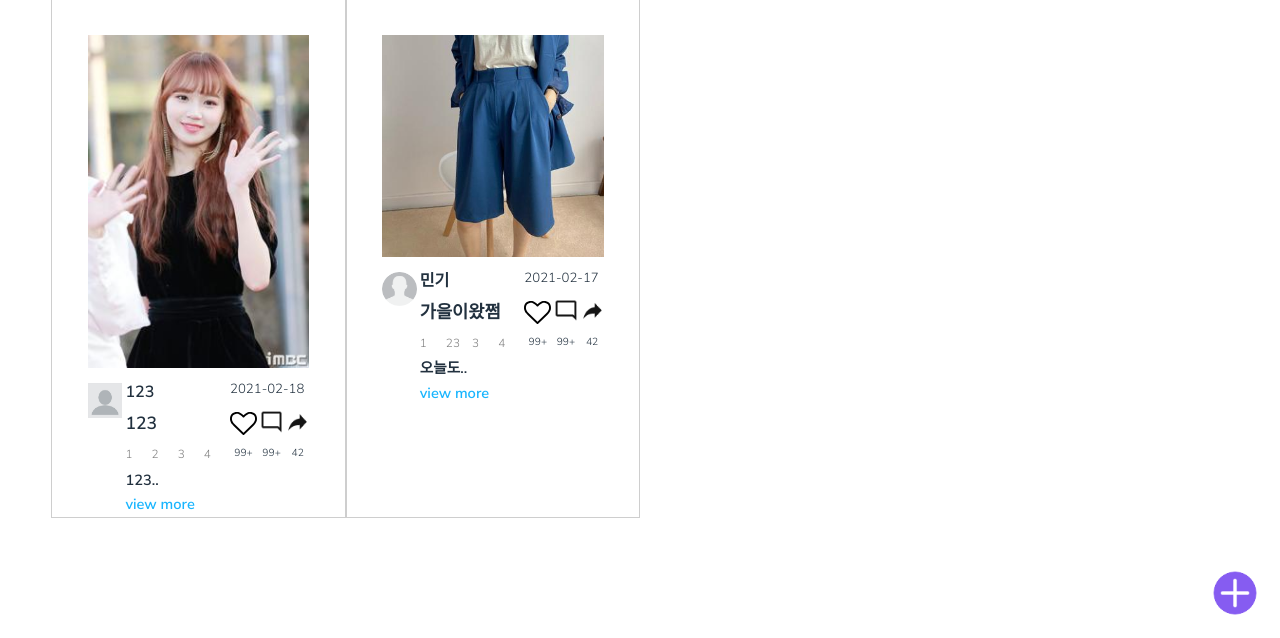
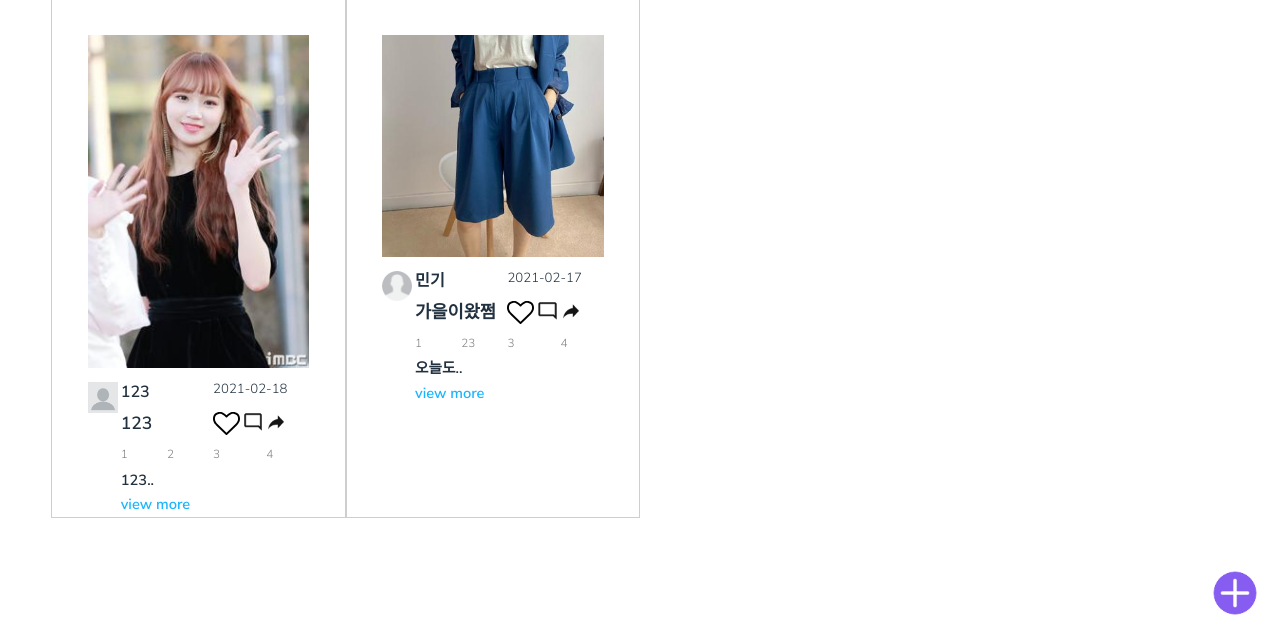
Before and after one commit to kokoball/KOZHA_project, a Flask app: page / in a window 1280 px wide. Shown: the part 162-800 px from the top of the page. Run offline with Flask 2, Linux system fonts and the light colour scheme; data comes from the database, SQL or seed files in the repository; some libraries are stand-ins or nearby versions.

Commit message:
tag size r

```diff
--- a/kozha/static/css/main.css
+++ b/kozha/static/css/main.css
@@ -1769,7 +1769,7 @@
 
 	.media .user_information {
 		display: grid;
-		grid-template-columns: 1.5fr repeat(7, 1fr) ;
+		grid-template-columns: 1.5fr repeat(8, 1fr) ;
 		grid-template-rows: 4fr;
 		grid-gap: 3px;
 	}
@@ -1797,7 +1797,7 @@
 
 	}
 	.user_information .box3 {
-		grid-column: 6/9;
+		grid-column: 6/10;
 		grid-row: 1/2;
 		font-size: 90%;
 
@@ -1820,13 +1820,13 @@
 
 	}
 	.user_information .box7 {
-		grid-column: 2/7;
+		grid-column: 2/6;
 		grid-row: 2/2;
 		font-weight: bold;
 		font-size: 120%;
 
 	}
-	.user_information .box8 {
+	/* .user_information .box8 {
 		grid-column: 6;
 		grid-row: 3/3;
 		font-size: 70%;
@@ -1843,29 +1843,29 @@
 		grid-row: 3/3;
 		font-size: 70%;
 		text-align: center;
-	}
+	} */
 	.user_information .box9 {
-		grid-column: 2;
+		grid-column: 2/4;
 		grid-row: 3/3;
 		color: gray;
 		font-size: 80%;
 
 	}
 	.user_information .box10 {
-		grid-column: 3;
+		grid-column: 4/6;
 		grid-row: 3/3;
 		color: gray;
 		font-size: 80%;
 
 	}
 	.user_information .box15 {
-		grid-column: 4;
+		grid-column: 6/8;
 		grid-row: 3/3;
 		color: gray;
 		font-size: 80%;
 	}
 	.user_information .box16 {
-		grid-column: 5;
+		grid-column: 8/10;
 		grid-row: 3/3;
 		color: gray;
 		font-size: 80%;
@@ -2668,7 +2668,7 @@
   transition: all .3s;
   transform-origin: center;
 }
-
+/* 1100 보다 작을 때*/
 @media screen and (max-width: 1100px) {
 
 	.like-heart {
--- a/kozha/templates/index.html
+++ b/kozha/templates/index.html
@@ -288,9 +288,9 @@
 					<div class="box5"><img src="{{ url_for('static', filename='images/comment_button.png') }}"></div>
 					<div class="box6"><img src="{{ url_for('static', filename='images/share_button.png') }}"></div>
 					<div class="box7">{{ post.title }}</div>
-					<div class="box8">99+</div>
+					<!-- <div class="box8">99+</div>
 					<div class="box13">99+</div>
-					<div class="box14">42</div>
+					<div class="box14">42</div> -->
 					<div class="box9">{{ post.tags[0].tagname }}</div>
 					<div class="box10">{{ post.tags[1].tagname }}</div>
 					<div class="box15">{{ post.tags[2].tagname }}</div>
```
